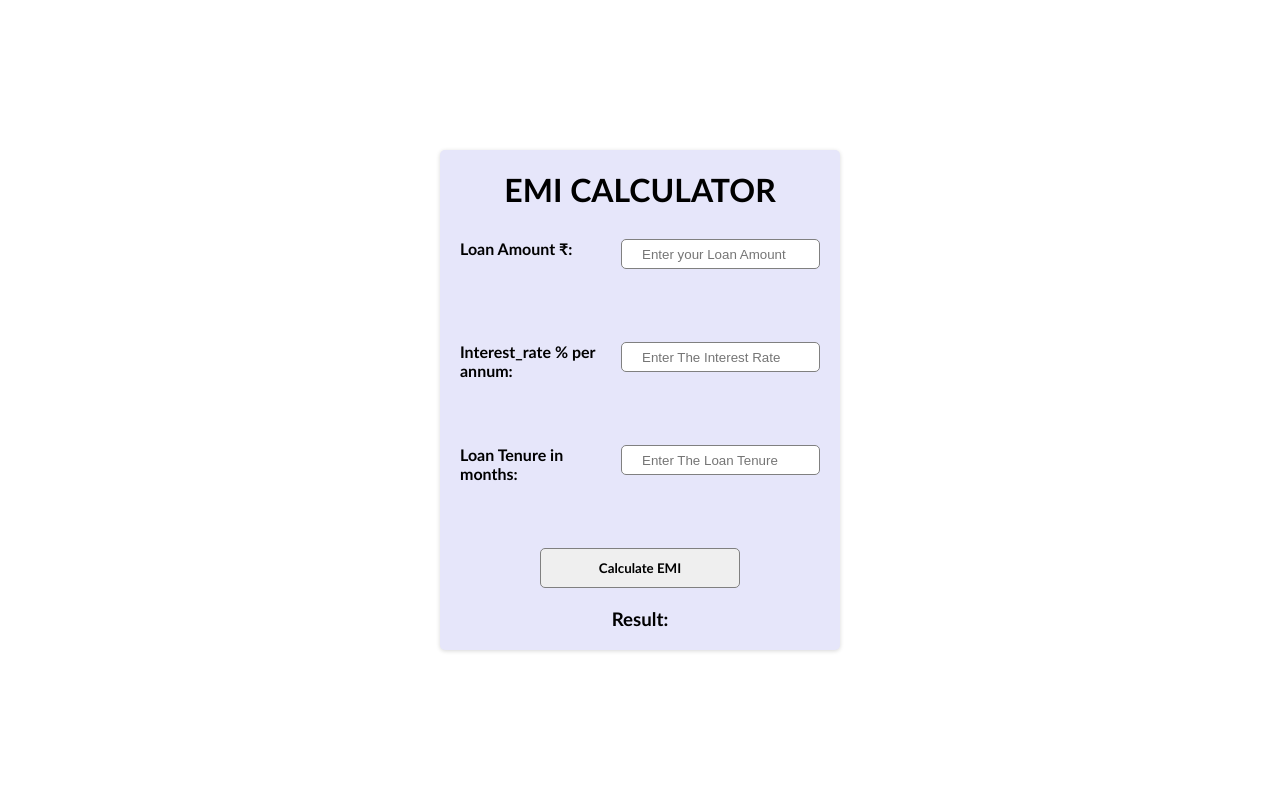
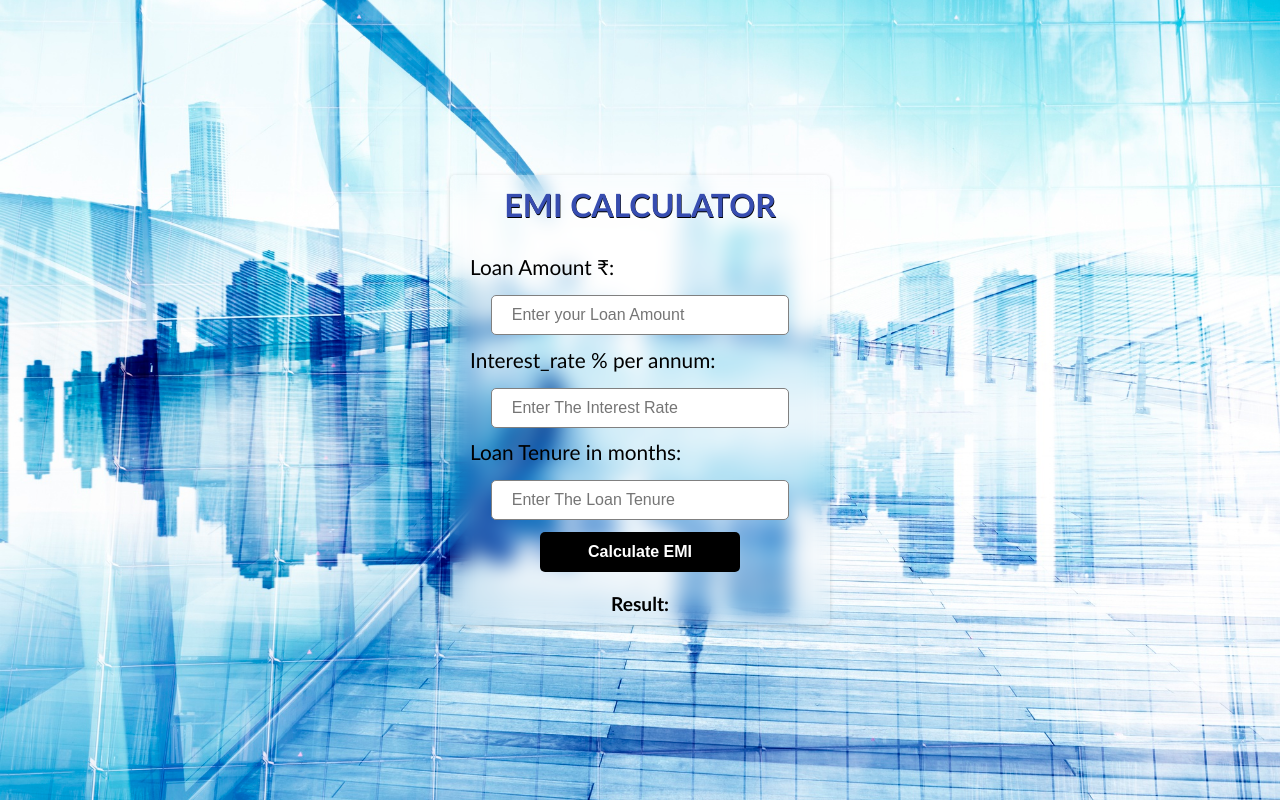
Before and after one commit to naveenkumar-developer/EMI_Calculator, a plain HTML site: page index.html in a window 1280 px wide. Drawn offline with Linux system fonts and the light colour scheme.

Commit message:
updated css

```diff
--- a/style.css
+++ b/style.css
@@ -3,16 +3,25 @@
     margin: 0px;
     box-sizing: border-box;
 }
+body{
+    width: 100%;
+    height: 100dvh;
+    background: url(./assets/financeBackground.jpg),#d8e2dc;
+    background-size: cover;
+    background-position: center;
+    font-family: 'Gill Sans', 'Gill Sans MT', Calibri, 'Trebuchet MS', sans-serif;
+}
 .container{
-    width: 90%;
-    height: 500px;
+    width:clamp(18.75rem, 9.821rem + 23.81vw, 23.75rem);
+    height: 450px;
     margin-inline: auto;
     display: flex;
     flex-direction: column;
     justify-content: space-evenly;
-    padding: 20px;
+    padding: 10px 20px;
     box-shadow: rgba(0, 0, 0, 0.16) 0px 1px 4px;
-    background: #e6e6fa;
+    background: transparent;
+    backdrop-filter: blur(10px);
     border-radius: 5px;
     position: absolute;
     top: 50%;
@@ -22,7 +31,9 @@
 
 .container h1 {
     text-align: center;
-    font-family: 'Gill Sans', 'Gill Sans MT', Calibri, 'Trebuchet MS', sans-serif;
+    color: #374db0;
+    text-shadow: 0.5px 0.5px 0.3px #000;
+
 }
 
 .emiForm {
@@ -30,31 +41,31 @@
     margin-top: 30px;
     display: flex;
     flex-direction: column;
-    align-content: space-around;
 }
 
 .inputGroup {
+    width: 100%;
     flex: 1;
     display: flex;
-    justify-content: space-between;
+    flex-direction: column;
+    row-gap: 1rem;
 }
 
-.inputGroup label {
-    font-family: 1.3rem;
-    font-weight: 600;
-    font-family: 'Gill Sans', 'Gill Sans MT', Calibri, 'Trebuchet MS', sans-serif;
-}
+
 
 .inputGroup input {
-    height: 30px;
+    outline: none;
+    height: 40px;
     border-radius: 5px;
     padding-left: 20px;
     border: 1px solid grey;
+    margin-inline: 1.3rem;
+    font-size: inherit;
 }
 
 .inputGroup input:focus{
     outline: 1px solid blue;
-    transition: all 0.4s;
+    transition: all 0.3s;
 }
 
 .emiForm button {
@@ -62,10 +73,16 @@
     height: 40px;
     border-radius: 5px;
     outline: none;
-    border: 1px solid grey;
+    border: none;
     margin-inline: auto;
     font-weight: 600;
-    font-family: 'Gill Sans', 'Gill Sans MT', Calibri, 'Trebuchet MS', sans-serif;
+    background: #000;
+    color: #fff;
+}
+.emiForm button:hover,
+.emiForm button:active{
+    background: #374db0;
+    transition: 0.3s;
 }
 
 .result {
@@ -74,10 +91,17 @@
     font-family: 'Gill Sans', 'Gill Sans MT', Calibri, 'Trebuchet MS', sans-serif;
 }
 
-
-
-@media all and (min-width: 768px) {
-    .container{
-        width: 400px;
+@media  screen and (width>=48rem) {
+    .container h1{
+        font-size: 2rem;
+    }
+    .container label{
+        font-size: 1.3rem;
+    }
+    .container button{
+        font-size: 1rem;
+    }
+    .container h3{
+        font-size: 1.2rem;
     }
 }
```
Also changed, not shown: assets/EMI_Calculator.png (renamed from EMI_Calculator.png), assets/financeBackground.jpg (added).
